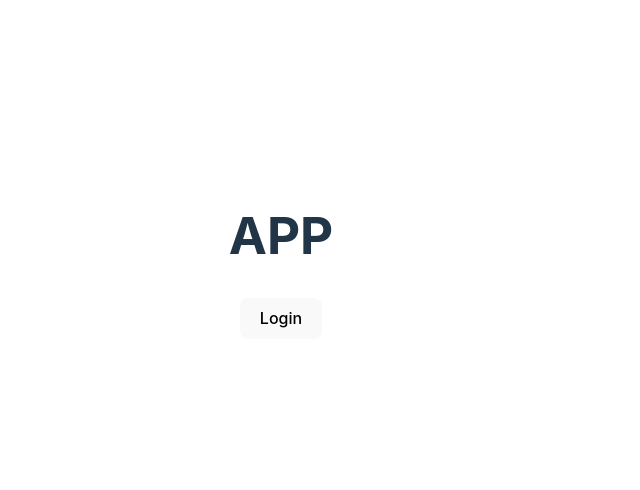
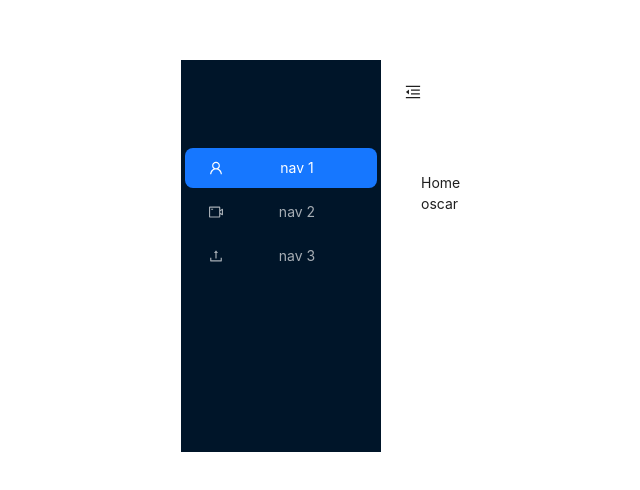
Before and after one commit to odmox0/frontend-master, a React (Vite) app: page / in a window 1280 px wide. Shown: the part 144-634 px from the top of the page, without its empty margins (359-999 px from the left). Built offline with nearby package versions, Linux system fonts and the light colour scheme.

Commit message:
add antd and react router

```diff
--- a/src/App.jsx
+++ b/src/App.jsx
@@ -1,22 +1,16 @@
-import LoginButton from './components/LoginButton/LoginButton';
-import LogoutButton from './components/LogoutButton/LogoutButton';
-import Profile from './components/Profile/Profile';
-import { useAuth0 } from '@auth0/auth0-react';
 
+import Home from './pages/home/home';
+import Profile from './pages/profile/profile';
+import { Route, Routes } from 'react-router';
 import './App.css'
 
-function App() {
 
-  const {isAuthenticated, isLoading } = useAuth0()
-
-  if(isLoading) return <h1> Loading...</h1>
-
+const App= () => {
   return (
-    <div className="App">
-      <h1>APP</h1>
-      { isAuthenticated ? <LogoutButton/>: <LoginButton/>}
-      <Profile/>
-    </div>
+    <Routes>
+      <Route path="/" element={<Home/>}/>
+      <Route path="/profile" element={<Profile/>}/>
+    </Routes>
   )
 }
 export default App
--- /dev/null
+++ b/src/layout/general/general.jsx
@@ -0,0 +1,72 @@
+import { React, useState } from 'react';
+import {  Button, Layout, Menu, theme  } from 'antd';
+import { MenuFoldOutlined, MenuUnfoldOutlined, UploadOutlined, UserOutlined, VideoCameraOutlined } from '@ant-design/icons';
+
+const General = (props) => {
+  const { Header, Sider, Content } = Layout;
+
+  const [collapsed, setCollapsed] = useState(false);
+    const {
+      token: { colorBgContainer },
+    } = theme.useToken();
+
+    return (
+      <Layout>
+        <Sider trigger={null} collapsible collapsed={collapsed}>
+          <div className="logo" />
+          <Menu
+            theme="dark"
+            mode="inline"
+            defaultSelectedKeys={['1']}
+            items={[
+              {
+                key: '1',
+                icon: <UserOutlined />,
+                label: 'nav 1',
+              },
+              {
+                key: '2',
+                icon: <VideoCameraOutlined />,
+                label: 'nav 2',
+              },
+              {
+                key: '3',
+                icon: <UploadOutlined />,
+                label: 'nav 3',
+              },
+            ]}
+          />
+        </Sider>
+        <Layout>
+          <Header
+            style={{
+              padding: 0,
+              background: colorBgContainer,
+            }}
+          >
+            <Button
+              type="text"
+              icon={collapsed ? <MenuUnfoldOutlined /> : <MenuFoldOutlined />}
+              onClick={() => setCollapsed(!collapsed)}
+              style={{
+                fontSize: '16px',
+                width: 64,
+                height: 64,
+              }}
+            />
+          </Header>
+          <Content
+            style={{
+              margin: '24px 16px',
+              padding: 24,
+              minHeight: 280,
+              background: colorBgContainer,
+            }}
+          >
+            {props.children}
+          </Content>
+        </Layout>
+      </Layout>
+    );
+};
+export default General;
--- a/src/main.jsx
+++ b/src/main.jsx
@@ -1,6 +1,7 @@
 import React from 'react'
 import ReactDOM from 'react-dom/client'
 import App from './App.jsx'
+import { BrowserRouter } from 'react-router-dom';
 import { Auth0Provider } from '@auth0/auth0-react';
 
 import './index.css'
@@ -11,6 +12,7 @@ const clientId = import.meta.env.VITE_AUTH0_CLIENT_ID
 console.log()
 ReactDOM.createRoot(document.getElementById('root')).render(
   <React.StrictMode>
+    <BrowserRouter>
       <Auth0Provider
         domain={domain}
         clientId={clientId}
@@ -18,5 +20,6 @@ ReactDOM.createRoot(document.getElementById('root')).render(
       >
         <App />
       </Auth0Provider>
+    </BrowserRouter>
   </React.StrictMode>,
 )
--- /dev/null
+++ b/src/pages/home/home.jsx
@@ -0,0 +1,11 @@
+import General from "../../layout/general/general"
+
+const Home = () => {
+    return (
+        <General>
+            Home oscar
+        </General>
+    )
+}
+
+export default Home
--- /dev/null
+++ b/src/pages/profile/profile.jsx
@@ -0,0 +1,12 @@
+
+import General from "../../layout/general/general"
+
+const Profile = () =>  {
+
+    return (
+        <General>
+            Profile
+        </General>
+    )
+}
+export default Profile;
```
Also changed, not shown: package.json (+6 -1 lines), 1 other file (tests, documents, lock files or other folders). Lines whose indentation alone changed are shown as unchanged.
